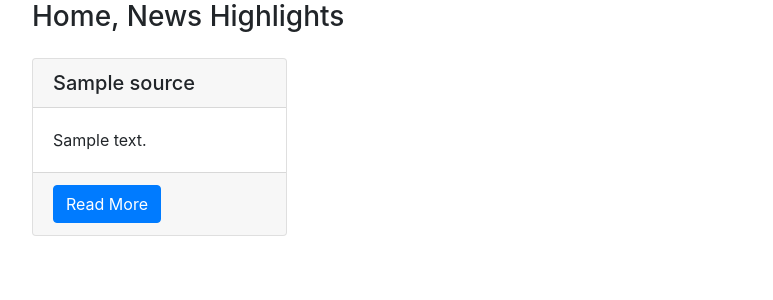
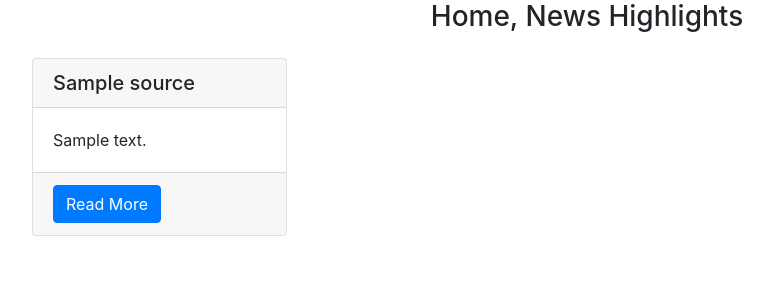
Before and after one commit to RonaldKiprotich/News-API, a Flask app: page / in a window 1280 px wide. Shown: the part 56-356 px from the top of the page, without its empty margins (53-826 px from the left). Run offline with Flask 2, Linux system fonts and the light colour scheme; a database or web service that is not in the repository returns one stand-in record (values such as "Sample title"); data that the repository does not hold is empty; some libraries are stand-ins or nearby versions.

Commit message:
center title

```diff
--- a/app/templates/index.html
+++ b/app/templates/index.html
@@ -2,8 +2,8 @@
 {% import 'macros.html' as macro %}
 
   {% block content %}
-  <div class="container">
-    <h3>{{title}}</h3>
+  <div class="container help">
+    <h3 class="text-center">{{title}}</h3>
     <div class="row">
 
       {{macro.displayNewsList(news)}}
```
